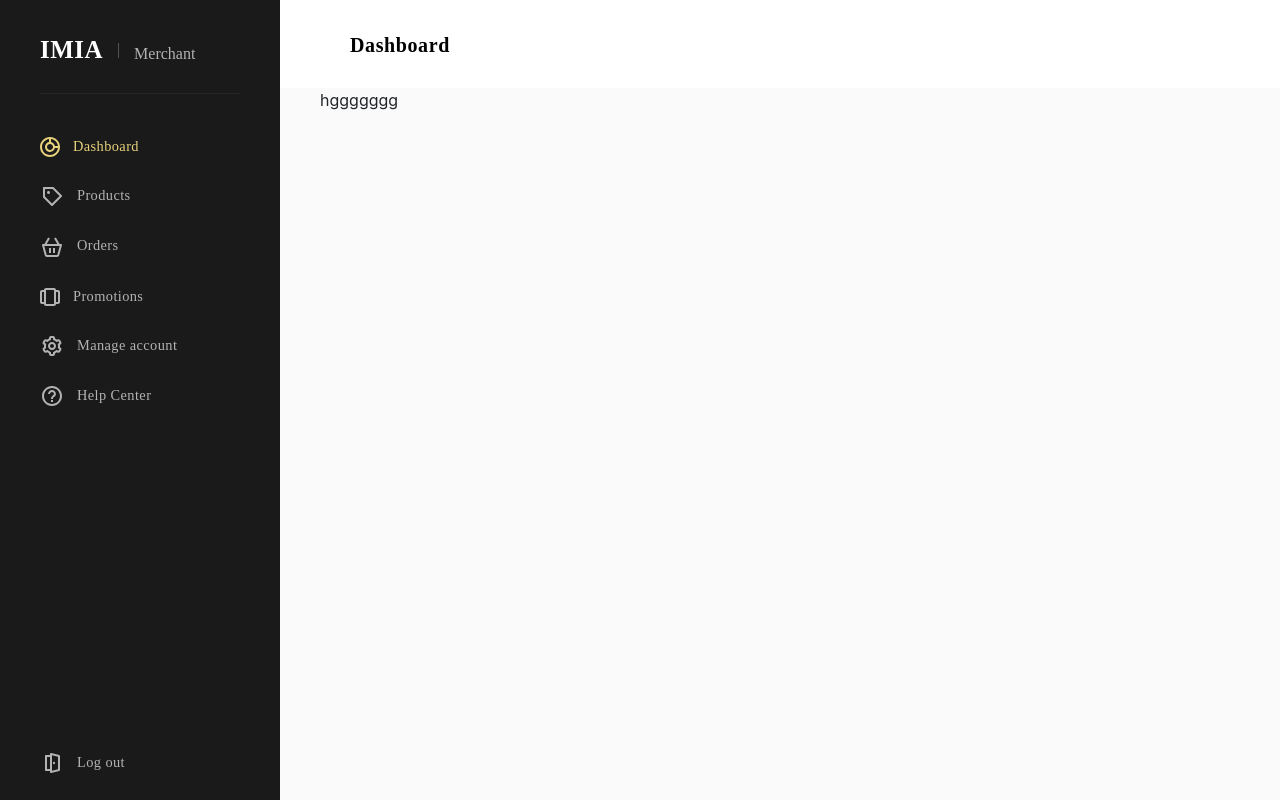
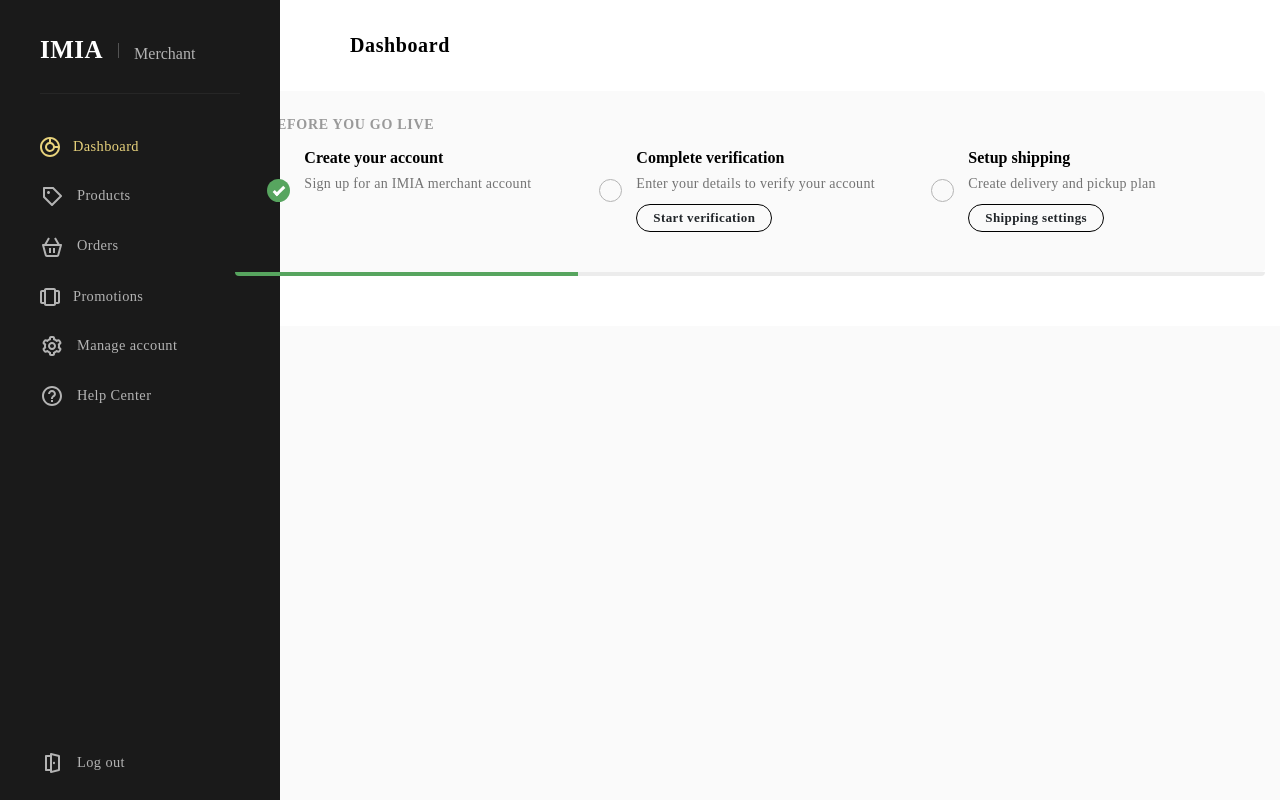
Before and after one commit to Ayobamigit/imia, a React (Create React App) app: page /dashboard in a window 1280 px wide. Built offline with nearby package versions, Linux system fonts and the light colour scheme; a web font is replaced by a local one.

Commit message:
Dashboard Updates

```diff
--- a/src/App.scss
+++ b/src/App.scss
@@ -91,6 +91,10 @@ body{
   margin-left: 10px;
 }
 
+.ml-14{
+  margin-left: 14px;
+}
+
 .ml-25{
   margin-left: 25px;
 }
@@ -152,6 +156,10 @@ body{
   margin-top: 18px;
 }
 
+.mt-16{
+  margin-top: 16px;
+}
+
 .mb-20{
   margin-bottom: 20px;
 }
@@ -192,12 +200,20 @@ body{
   margin-top: -25px !important;
 }
 
+.inmt-10 {
+  margin-top: -10px !important;
+}
+
 .inmb-30{
   margin-bottom: -30px !important;
 }
 
 .pt-02{
   padding-top: 2px;
+}
+
+.dashboard-container{
+  padding: 13px 0px 50px 40px;
 }
 
 .close-side{
@@ -896,7 +912,7 @@ td:hover{
 .checkbox {
   display: -webkit-box;
   display: -ms-flexbox;
-  display: flex;
+  // display: flex;
   -webkit-box-align: center;
   -ms-flex-align: center;
   align-items: center;
--- /dev/null
+++ b/src/components/DashboardComponents/Setup/Setup.jsx
@@ -0,0 +1,63 @@
+import React from 'react';
+import { Col, Row } from 'react-bootstrap';
+import './Setup.scss';
+
+const Setup = () => {
+    return (
+        <div>
+            <div className="setup inmt-10">
+                <h1 className="setup-title">BEFORE YOU GO LIVE</h1>
+
+                <Row className="mt-16">
+                    <Col lg={4} className="display-flex">
+                        <label className="checkbox checkbox-lg checkbox-primary">
+                            <input type="checkbox" checked/>
+                            <span></span>
+                        </label>
+                        <div className="ml-14">
+                            <h6 className="setup-title-title">Create your account</h6>
+                            <p className="setup-title-desc">Sign up for an IMIA merchant account</p>
+                        </div>
+                    </Col>
+
+                    <Col lg={4} className="display-flex">
+                        <label className="checkbox checkbox-lg checkbox-primary">
+                            <input type="checkbox"/>
+                            <span></span>
+                        </label>
+                        <div className="ml-14">
+                            <h6 className="setup-title-title">Complete verification</h6>
+                            <p className="setup-title-desc">Enter your details to verify your account</p>
+                            <div className="transparent-button">
+                                Start verification
+                            </div>
+                        </div>
+                    </Col>
+
+                    <Col lg={4} className="display-flex">
+                        <label className="checkbox checkbox-lg checkbox-primary">
+                            <input type="checkbox"/>
+                            <span></span>
+                        </label>
+                        <div className="ml-14">
+                            <h6 className="setup-title-title">Setup shipping</h6>
+                            <p className="setup-title-desc">Create delivery and pickup plan</p>
+                            <div className="transparent-button">
+                                Shipping settings
+                            </div>
+                        </div>
+                    </Col>
+                </Row>
+            </div>
+            <Row className="progressBar">
+                <Col lg={4} className="create-progressBar-active"></Col>
+                <Col lg={4}></Col>
+                {/*This is the class for when the task has been completed <Col lg={4} className="progressBar-active"></Col> */}
+                <Col lg={4}></Col>
+                {/* This is the class for when the task has been completed <Col lg={4} className="setup-progressBar-active"></Col> */}
+            </Row>
+        </div>
+    )
+}
+
+export default Setup
--- /dev/null
+++ b/src/components/DashboardComponents/Setup/Setup.scss
@@ -0,0 +1,50 @@
+.setup{
+    background: #FAFAFA;
+    border-radius: 4px;
+    padding: 24px 32px 40px;
+    font-family: var(--primaryFont);
+}
+
+.setup-title{
+    font-size: 14px;
+    color: var(--secondaryColor);
+    line-height: 19px;
+    letter-spacing: 0.05em;
+    font-weight: 600;
+}
+
+.setup-title-desc{
+    font-size: 14px;
+    color: var(--thirdColor);
+    letter-spacing: 0.02em;
+    margin-bottom: 10px;
+}
+
+.setup-title-title{
+    font-size: 16px;
+    color: var(--fontColor);
+    line-height: 15px;
+    // letter-spacing: 0.05em;
+    font-weight: 600;
+}
+
+.progressBar{
+    background: rgba(179, 179, 179, 0.25);
+    border-radius: 0px 0px 4px 4px;
+    height: 4px;
+    margin: inherit;
+}
+
+.create-progressBar-active{
+    background-color: #57A55F;
+    border-radius: 0px 0px 0px 4px;
+}
+
+.setup-progressBar-active{
+    background-color: #57A55F;
+    border-radius: 0px 0px 4px 0px;
+}
+
+.progressBar-active{
+    background-color: #57A55F;
+}
--- /dev/null
+++ b/src/components/DashboardLayout/DashLayout.scss
@@ -0,0 +1,21 @@
+#wrapper{
+    background-color:  #FAFAFA ;
+}
+
+#sidebar{
+    position: fixed;
+    margin-top: -88px;
+}
+
+#header{
+    margin-left: 280px;
+    top: 0;
+    position: sticky;
+    z-index: 1;
+}
+
+#dashmain{
+    // margin: 40px 0px 40px 275px;
+    margin: 0px 0px 0px 220px;
+    background-color: #fff;
+}
--- /dev/null
+++ b/src/components/DashboardLayout/DashboardLayout.jsx
@@ -0,0 +1,32 @@
+import React from 'react';
+import Header from '../Header/Header';
+import SideBar from '../SideBar/SideBar';
+import './DashLayout.scss';
+
+const DashboardLayout = (props) => {
+    return (
+        <div id="wrapper">
+
+            <div id="header">
+                <Header
+                    title={props.page}
+                    value={props.value}
+                    click={props.click}
+                 />
+            </div>
+
+            <div id="sidebar">
+                <SideBar
+                    page={props.page}
+                />
+            </div>
+
+            <div id="dashmain">
+                {props.children}
+            </div>
+
+        </div>
+    )
+}
+
+export default DashboardLayout
--- a/src/pages/Dashboard/Dashboard.js
+++ b/src/pages/Dashboard/Dashboard.js
@@ -1,13 +1,17 @@
 import React from 'react';
-import Layout from '../../components/Layout/Layout';
+import { Container } from 'react-bootstrap';
+import Setup from '../../components/DashboardComponents/Setup/Setup';
+import DashboardLayout from '../../components/DashboardLayout/DashboardLayout';
 
 const Dashboard = () => {
     return (
-        <Layout
+        <DashboardLayout
             page = "Dashboard"
         >
-            hggggggg
-        </Layout>
+            <Container className="dashboard-container">
+                <Setup />
+            </Container>
+        </DashboardLayout>
     )
 }
 
```
